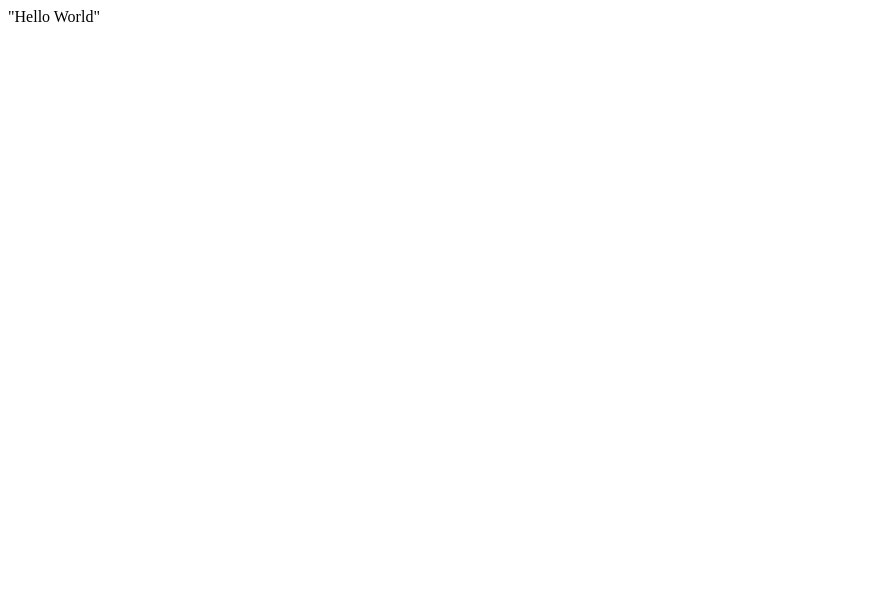
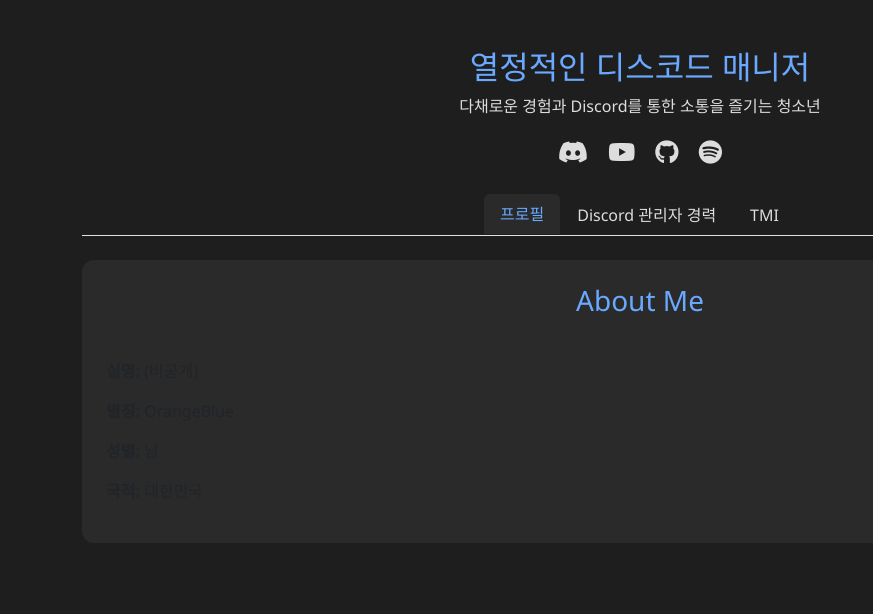
Before and after one commit to OrangeBlue2336/orangeblue2336.github.io, a plain HTML site: page index.html in a window 1280 px wide. Shown: the whole page, without its empty margins (0-873 px from the left). Drawn offline with nearby package versions, Linux system fonts and the light colour scheme.

Commit message:
Update index.html
ChatGPT가 만든 템플릿 적용 - 테스트 1

```diff
--- a/index.html
+++ b/index.html
@@ -1 +1,116 @@
-"Hello World"
+<!DOCTYPE html>
+<html lang="ko">
+<head>
+  <meta charset="UTF-8">
+  <meta name="viewport" content="width=device-width, initial-scale=1.0">
+  <title>About Me</title>
+  <!-- Bootstrap CSS -->
+  <link href="https://cdn.jsdelivr.net/npm/bootstrap@5.3.0/dist/css/bootstrap.min.css" rel="stylesheet">
+  <!-- Font Awesome -->
+  <link href="https://cdnjs.cloudflare.com/ajax/libs/font-awesome/6.4.0/css/all.min.css" rel="stylesheet">
+  <style>
+    body {
+      background-color: #1e1e1e;
+      color: #ddd;
+      font-family: 'Segoe UI', sans-serif;
+    }
+    .highlight {
+      color: #6aa9ff;
+    }
+    .card {
+      background-color: #2a2a2a;
+      border-radius: 12px;
+      border: none;
+      margin-bottom: 20px;
+    }
+    .nav-tabs .nav-link {
+      color: #ddd;
+    }
+    .nav-tabs .nav-link.active {
+      background-color: #2a2a2a;
+      border: none;
+      color: #6aa9ff;
+    }
+    .social-icons a {
+      color: #ddd;
+      margin: 0 8px;
+      font-size: 1.5rem;
+      transition: color 0.3s;
+    }
+    .social-icons a:hover {
+      color: #6aa9ff;
+    }
+  </style>
+</head>
+<body class="container py-5">
+
+  <!-- 상단 소개 -->
+  <div class="text-center mb-4">
+    <h2 class="highlight">열정적인 디스코드 매니저</h2>
+    <p>다채로운 경험과 Discord를 통한 소통을 즐기는 청소년</p>
+    <div class="social-icons">
+      <a href="#"><i class="fab fa-discord"></i></a>
+      <a href="#"><i class="fab fa-youtube"></i></a>
+      <a href="#"><i class="fab fa-github"></i></a>
+      <a href="#"><i class="fab fa-spotify"></i></a>
+    </div>
+  </div>
+
+  <!-- 탭 메뉴 -->
+  <ul class="nav nav-tabs justify-content-center mb-4" id="myTab" role="tablist">
+    <li class="nav-item" role="presentation">
+      <button class="nav-link active" id="profile-tab" data-bs-toggle="tab" data-bs-target="#profile" type="button" role="tab">프로필</button>
+    </li>
+    <li class="nav-item" role="presentation">
+      <button class="nav-link" id="career-tab" data-bs-toggle="tab" data-bs-target="#career" type="button" role="tab">Discord 관리자 경력</button>
+    </li>
+    <li class="nav-item" role="presentation">
+      <button class="nav-link" id="tmi-tab" data-bs-toggle="tab" data-bs-target="#tmi" type="button" role="tab">TMI</button>
+    </li>
+  </ul>
+
+  <!-- 탭 내용 -->
+  <div class="tab-content">
+    <!-- 프로필 -->
+    <div class="tab-pane fade show active" id="profile" role="tabpanel">
+      <div class="card p-4">
+        <h3 class="text-center highlight">About Me</h3>
+        <hr>
+        <p><strong>실명:</strong> (비공개)</p>
+        <p><strong>별칭:</strong> OrangeBlue</p>
+        <p><strong>성별:</strong> 남</p>
+        <p><strong>국적:</strong> 대한민국</p>
+      </div>
+    </div>
+
+    <!-- 경력 -->
+    <div class="tab-pane fade" id="career" role="tabpanel">
+      <div class="card p-4">
+        <h3 class="text-center highlight">Discord 관리자 경력</h3>
+        <hr>
+        <ul>
+          <li>2023~: 중형 서버 운영 경험</li>
+          <li>2024~: 커뮤니티 서버 관리 (2000명+)</li>
+          <li>봇 설정, 채널 관리, 이벤트 운영 경험 보유</li>
+        </ul>
+      </div>
+    </div>
+
+    <!-- TMI -->
+    <div class="tab-pane fade" id="tmi" role="tabpanel">
+      <div class="card p-4">
+        <h3 class="text-center highlight">TMI</h3>
+        <hr>
+        <ul>
+          <li>카페인 중독 ☕</li>
+          <li>취미: 드론 촬영, 영상 편집</li>
+          <li>좋아하는 색: 파랑 💙</li>
+        </ul>
+      </div>
+    </div>
+  </div>
+
+  <!-- Bootstrap JS -->
+  <script src="https://cdn.jsdelivr.net/npm/bootstrap@5.3.0/dist/js/bootstrap.bundle.min.js"></script>
+</body>
+</html>
```
